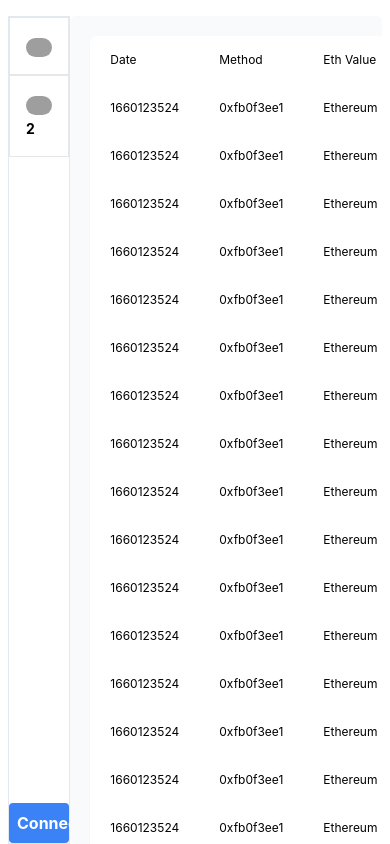
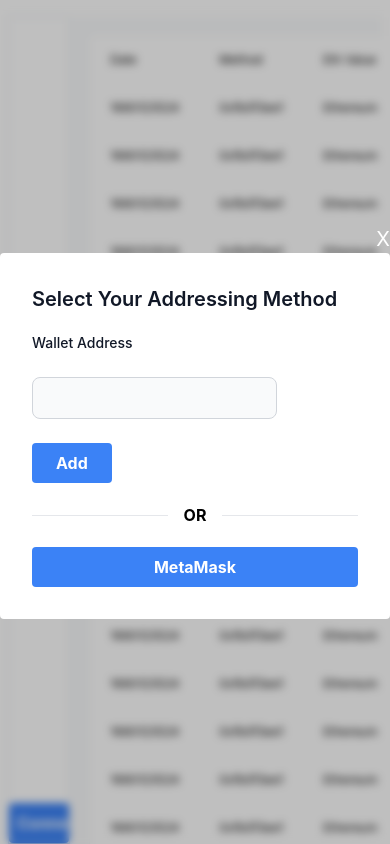
Before and after one commit to ScorpiusSigma/TaxBros, a Next.js app: page / in a window 390 px wide. Both pictures are taken after a click on the button "Connect". Shown: the part 52-896 px from the top of the page. Built offline with nearby package versions, Linux system fonts and the light colour scheme; grey boxes are pictures that could not be loaded.

Commit message:
Finished The Side Bar
Added a responsive connect button & indiv Display

```diff
--- a/components/Indivbox.js
+++ b/components/Indivbox.js
@@ -1,8 +1,9 @@
 const Indivbox = (props) => {
+    var truncAdd = props.walletAdd.slice(0,5) + '...' + props.walletAdd.substring(37, props.walletAdd.length);
     return (
         <div className="border border-gray-200 p-4">
             <img className="rounded-full w-10 inline mr-5" src="./Ethereum.png"></img>
-            <span className="text-sm font-bold ">{`${props.walletAdd}`}</span>
+            <span className="text-sm font-bold ">{`${truncAdd}`}</span>
         </div>
     )
 }
--- /dev/null
+++ b/components/Modal.js
@@ -0,0 +1,22 @@
+const Modal = ({isVisible, onClose, children}) => {
+
+    const handleClose = (e) => {
+        if (e.target.id === 'wrapper') onClose();
+    }
+
+    if (!isVisible) {
+        return null;
+    } else {
+        return (
+            <div className="fixed inset-0 bg-black bg-opacity-25 backdrop-blur-sm flex justify-center items-center" id="wrapper" onClick = {
+                handleClose}>
+                <div className="w-[600px] flex flex-col">
+                    <button className="text-white text-xl place-self-end" onClick={() => onClose()}>X</button>
+                    <div className="bg-white p-2 rounded">{children}</div>
+                </div>
+            </div>
+        )
+    }
+}
+
+export default Modal;
--- a/components/Sidebar.js
+++ b/components/Sidebar.js
@@ -1,9 +1,12 @@
 import Indivbox from "./Indivbox"
 import { useContext, useState } from "react"
 import { GlobalContext } from "./context/GlobalContext";
+import Modal from "./Modal";
+import Success from "./Success";
 
 const Sidebar = () => {
 
+	var [combinedWalletAdd, setCombinedWalletAdd] = useState([])
     const {setWalletAddress} = useContext(GlobalContext)
     const [data, setdata] = useState({
         address: "",
@@ -11,11 +14,12 @@
 
     const accountChangeHandler = (account) => {
         // Setting an address data
-        var newAddress = account.slice(0,5) + '...' + account.substring(37, account.length);
-        setWalletAddress(newAddress);
+        setWalletAddress(account);
         setdata({
-            address: newAddress
+            address: account
         });
+		combinedWalletAdd.push(account)
+		setCombinedWalletAdd([...combinedWalletAdd])
     };
 
     const metamaskConnect = () => {
@@ -27,15 +31,57 @@
             alert("install Metamask extension!")
         }
     }
+	const [showModal, setshowModal] = useState(false);
+	const [success, setSuccess] = useState(false);
+
+	const handleSubmit = (event) => {
+		event.preventDefault();
+		var newEditedAddress = event.target.walletAdd.value
+		let resp = newEditedAddress.match(/0x[A-f0-9]{40}/g);
+		console.log(resp)
+		if (newEditedAddress.match(resp) === null || newEditedAddress.length !== 42) {
+			alert('Please input the correct Ethereum Address!');
+		} else {
+			combinedWalletAdd.push(newEditedAddress)
+			setCombinedWalletAdd([...combinedWalletAdd])
+			setSuccess(!success);
+			setTimeout(() => {
+				setSuccess(false);
+			}, 3000);
+		}
+	}
 
     return (
         //I haven't add the media query
+		//This one need to implement for loop
         <div className="w-1/6 h-full border border-slate-200 flex flex-col align-center justify-between">
             <div>
-                <Indivbox walletAdd={`${data.address}`}/>
-                <Indivbox walletAdd="2"/>
+
+				{console.log(combinedWalletAdd)}
+				{combinedWalletAdd.map(address=> <Indivbox walletAdd={`${address}`}/>)}
             </div>
-           <button class="bg-blue-500 hover:bg-blue-700 text-white font-bold py-2 px-2 rounded" onClick={metamaskConnect}>Connect</button>
+           <button className="bg-blue-500 hover:bg-blue-700 text-white font-bold py-2 px-2 rounded" onClick={() => setshowModal(true)}>Connect</button>
+		   <Modal isVisible={showModal} onClose={() => setshowModal(false)}>
+			   <div className="p-6">
+				   <h3 className="text-xl font-semibold text-gray-900 mb-5">
+					   Select Your Addressing Method
+				   </h3>
+				   <form className="space-y-6" onSubmit={handleSubmit}>
+						   <label for="email" className="block text-sm font-medium text-gray-900">Wallet Address</label>
+						   <input id="walletAdd" name="walletAdd" type="text" className="bg-gray-50 border border-gray-300 text-gray-900 text-sm rounded-lg focus:ring-blue-500 focus:border-blue-500 w-3/4 p-2.5 mr-2.5 inline" required/>
+						   <button className="bg-blue-500 hover:bg-green-700 text-white font-bold py-2 px-6 rounded">Add</button>
+				   </form>
+				   <Success su={success}/>
+				   <div class="relative flex py-5 items-center">
+						<div class="flex-grow border-t"></div>
+						<span class="flex-shrink mx-4 text-black font-bold">OR</span>
+						<div class="flex-grow border-t"></div>
+					</div>
+					<div class="flex items-center">
+						<button className="bg-blue-500 hover:bg-green-700 text-white font-bold py-2 px-6 rounded flex-auto" onClick={metamaskConnect}>MetaMask</button>
+					</div>
+			   </div>
+		   </Modal>
         </div>
     )
 }
--- /dev/null
+++ b/components/Success.js
@@ -0,0 +1,13 @@
+const Success = (props) => {
+    if (!props.su) {
+        return null;
+    } else {
+        return (
+            <div className = "border border-transparent mt-2 rounded w-max px-2 bg-green-400">
+                <span className="text-white font-bold">Wallet Address Added</span>
+            </div>
+        )
+    }
+}
+
+export default Success;
```
